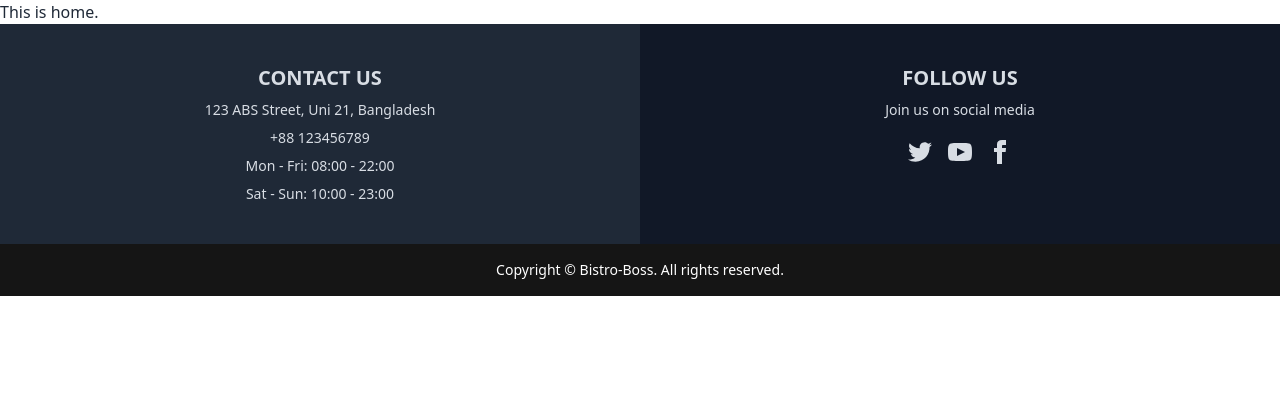
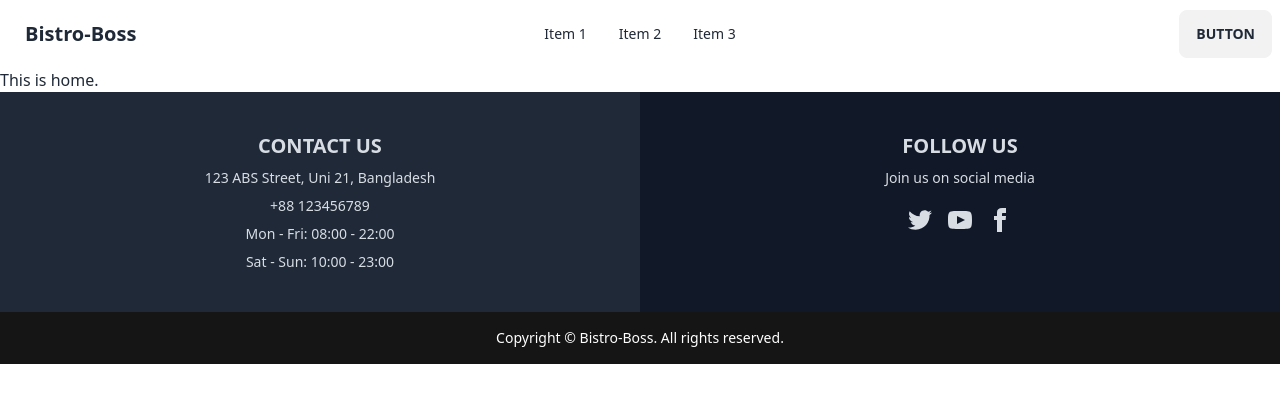
Before and after one commit to Habibullah800/Bistro-Boss-Client, a React (Vite) app: page / in a window 1280 px wide. Shown: the top 402 px of the page. Built offline with nearby package versions, Linux system fonts and the light colour scheme.

Commit message:
Navbar added

```diff
--- a/src/App.jsx
+++ b/src/App.jsx
@@ -4,13 +4,7 @@
 
   return (
     <>
-      <button className="btn">Button</button>
-      <button className="btn btn-neutral">Neutral</button>
-      <button className="btn btn-primary">Button</button>
-      <button className="btn btn-secondary">Button</button>
-      <button className="btn btn-accent">Button</button>
-      <button className="btn btn-ghost">Button</button>
-      <button className="btn btn-link">Button</button>
+
     </>
   )
 }
--- a/src/Layout/Main.jsx
+++ b/src/Layout/Main.jsx
@@ -1,9 +1,11 @@
 import { Outlet } from "react-router-dom";
 import Footer from "./pages/Shared/Footer/Footer";
+import Navbar from "./pages/Shared/Navbar/Navbar";
 
 const Main = () => {
     return (
         <div>
+            <Navbar></Navbar>
             <Outlet></Outlet>
             <Footer></Footer>
         </div>
--- a/src/Layout/pages/Shared/Footer/Footer.jsx
+++ b/src/Layout/pages/Shared/Footer/Footer.jsx
@@ -10,10 +10,7 @@
                         <span className="mx-auto">+88 123456789</span>
                         <span className="mx-auto">Mon - Fri: 08:00 - 22:00</span>
                         <span className="mx-auto">Sat - Sun: 10:00 - 23:00</span>
-
                     </div>
-
-
                 </div>
                 <div className="footer p-10  text-neutral-content bg-[#111827]">
                     <div className=" mx-auto">
--- /dev/null
+++ b/src/Layout/pages/Shared/Navbar/Navbar.jsx
@@ -0,0 +1,38 @@
+
+const Navbar = () => {
+
+    const navOption = <>
+        <li><a>Item 1</a></li>
+        <li><a>Item 2</a></li>
+        <li><a>Item 3</a></li>
+    </>
+
+    return (
+
+        <div className="navbar bg-base-100">
+            <div className="navbar-start">
+                {/* --------------Small Device Menu------------------- */}
+                <div className="dropdown">
+                    <label tabIndex={0} className="btn btn-ghost lg:hidden">
+                        <svg xmlns="http://www.w3.org/2000/svg" className="h-5 w-5" fill="none" viewBox="0 0 24 24" stroke="currentColor"><path strokeLinecap="round" strokeLinejoin="round" strokeWidth="2" d="M4 6h16M4 12h8m-8 6h16" /></svg>
+                    </label>
+                    <ul tabIndex={0} className="menu menu-sm dropdown-content mt-3 z-[1] p-2 shadow bg-base-100 rounded-box w-52">
+                        {navOption}
+                    </ul>
+                </div>
+                <a className="btn btn-ghost normal-case text-xl">Bistro-Boss</a>
+            </div>
+            {/* --------------Large Device Menu------------------- */}
+            <div className="navbar-center hidden lg:flex">
+                <ul className="menu menu-horizontal px-1">
+                    {navOption}
+                </ul>
+            </div>
+            <div className="navbar-end">
+                <a className="btn">Button</a>
+            </div>
+        </div>
+    );
+};
+
+export default Navbar;
--- a/src/main.jsx
+++ b/src/main.jsx
@@ -7,7 +7,10 @@
 import { router } from './Routes/Routes';
 
 ReactDOM.createRoot(document.getElementById('root')).render(
+
   <React.StrictMode>
-    <RouterProvider router={router} />
+    <div className='max-w-screen-xl mx-auto'>
+      <RouterProvider router={router} />
+    </div>
   </React.StrictMode>,
 )
```
